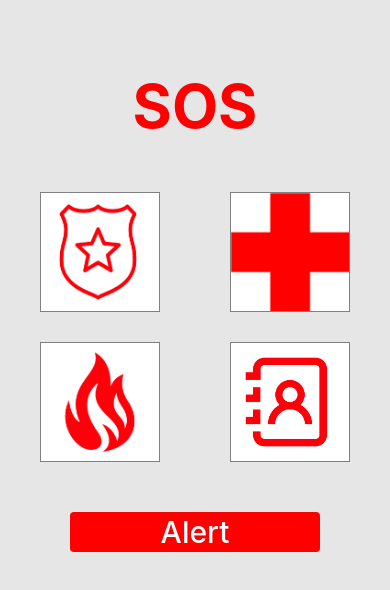
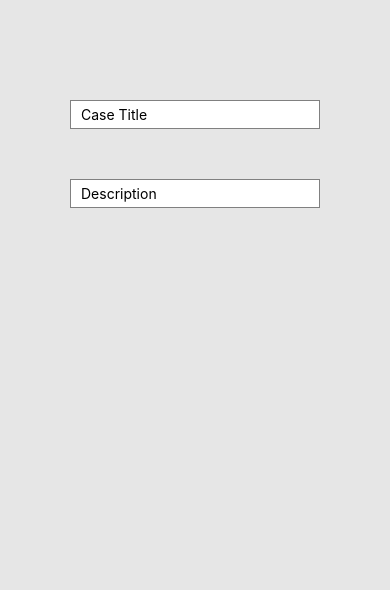
Before and after one commit to JeanPaul-AbiZeid/SOS, a React Native app in the folder SOS-ReactNative/: screen / in a window 390 px wide. Shown: the top 590 px of the page. Built offline with nearby package versions, Linux system fonts and the light colour scheme.

Commit message:
frontend: adding the input fields + styling

```diff
--- a/SOS-ReactNative/App.js
+++ b/SOS-ReactNative/App.js
@@ -1,9 +1,10 @@
+import CreateAlert from './components/CreateAlert/CreateAlert';
 import Home from './components/Home/Home';
 import LogIn from './components/Login/Login';
 import Signup from './components/Sign up/Signup';
 
 export default function App() {
   return (
-    <Home/>
+    <CreateAlert/>
   );
 }
--- a/SOS-ReactNative/components/CreateAlert/CreateAlert.js
+++ b/SOS-ReactNative/components/CreateAlert/CreateAlert.js
@@ -4,5 +4,15 @@ import styles from './styles';
 
 export default function CreateAlert() {
 
+  return (
+    <ScrollView contentContainerStyle={styles.container}>
+      <TextInput
+      placeholder='Case Title'
+      style={styles.input}/>
 
+    <TextInput
+    placeholder='Description'
+    style={styles.input}/>
+    </ScrollView>
+  );
 }
--- a/SOS-ReactNative/components/CreateAlert/styles.js
+++ b/SOS-ReactNative/components/CreateAlert/styles.js
@@ -1,7 +1,23 @@
 import { StyleSheet, StatusBar } from 'react-native';
 
 const styles = StyleSheet.create({
-
+    container: {
+        flex: 1,
+        marginTop: StatusBar.currentHeight,
+        paddingTop: 50,
+        backgroundColor: '#e6e6e6',
+        alignItems: 'center',
+      },
+      input: {
+        backgroundColor: 'white',
+        marginTop: 50,
+        borderWidth: 1,
+        padding: 5,
+        paddingLeft: 10,
+        paddingRight: 10,
+        width: 250,
+        borderColor: 'gray',
+      },
 });
 
 export default styles;
```
